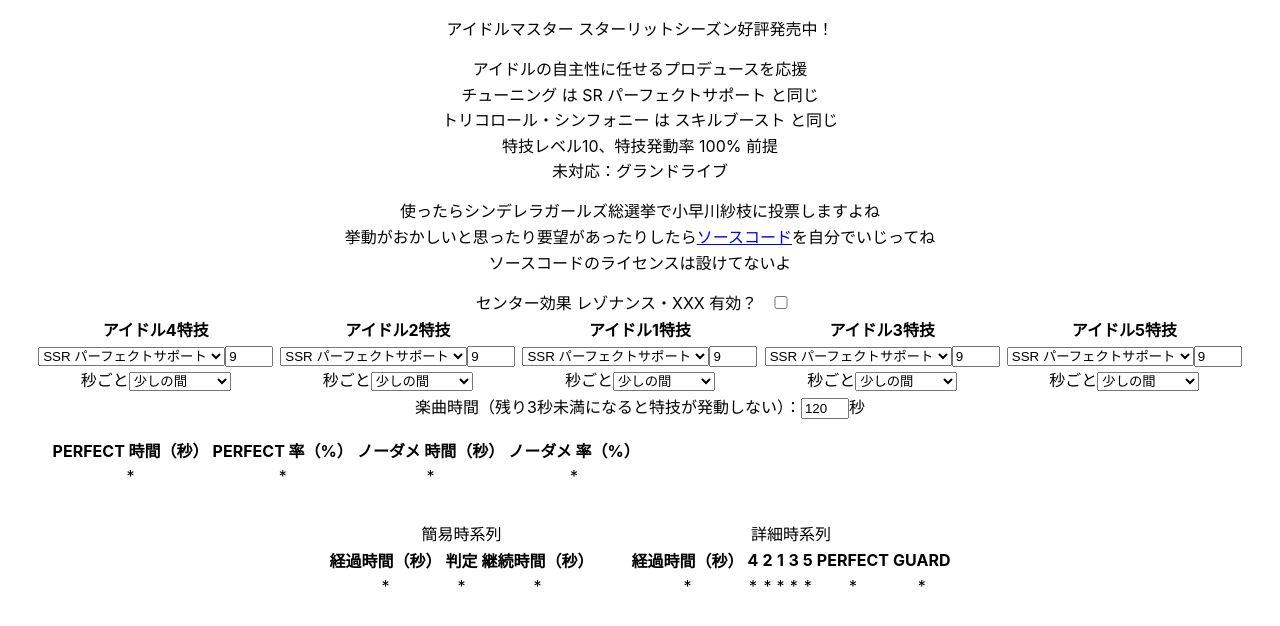
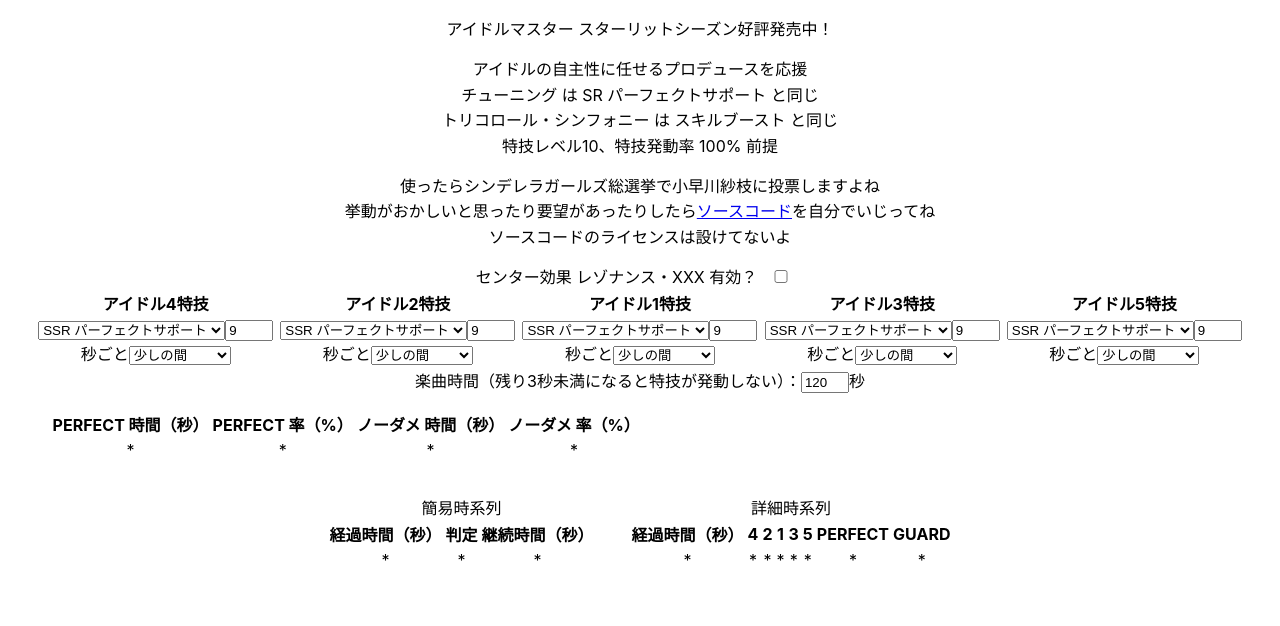
Before and after one commit to amayav/LifeHelper, a React (Create React App) app: page / in a window 1280 px wide. Shown: the top 626 px of the page. Built offline with nearby package versions, Linux system fonts and the light colour scheme.

Commit message:
description is fixed for supporting GRAND LIVE

```diff
--- a/src/App.tsx
+++ b/src/App.tsx
@@ -557,7 +557,6 @@
           <p>チューニング は SR パーフェクトサポート と同じ</p>
           <p>トリコロール・シンフォニー は スキルブースト と同じ</p>
           <p>特技レベル10、特技発動率 100% 前提</p>
-          <p>未対応：グランドライブ</p>
         </div>
         <div>
           <p>使ったらシンデレラガールズ総選挙で小早川紗枝に投票しますよね</p>
```
